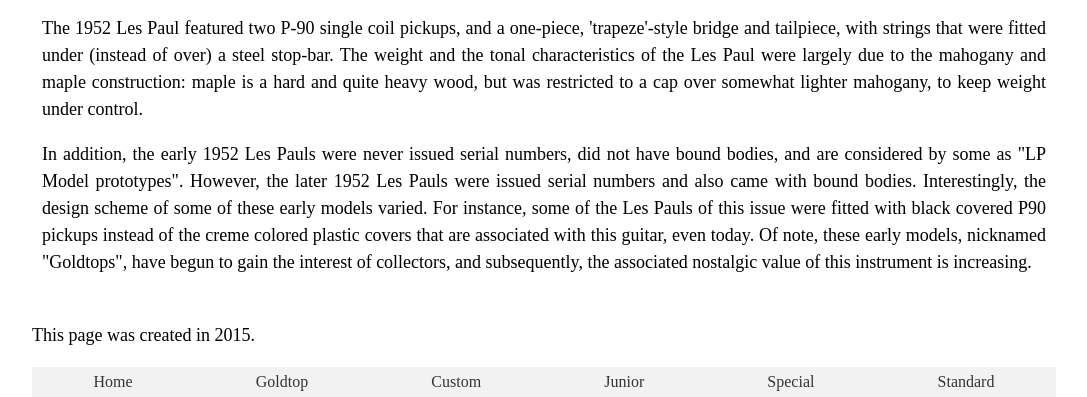
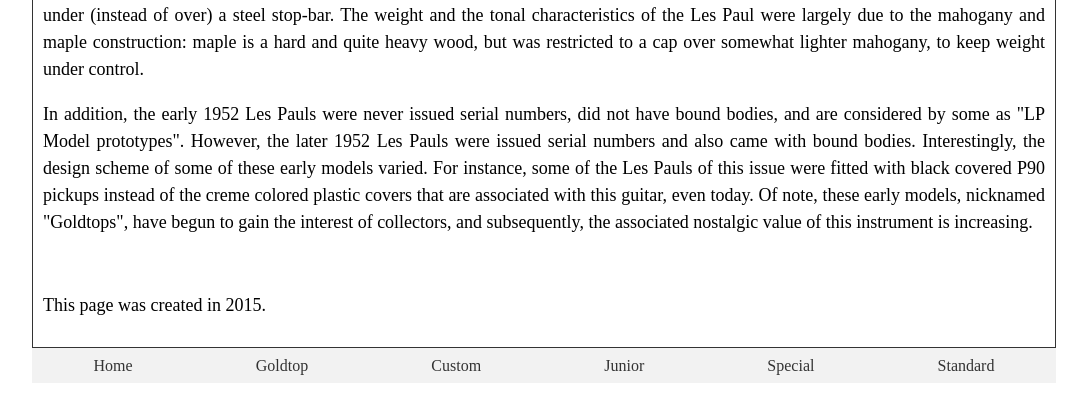
Before and after one commit to kajiman-lim/Gibson_repository, a plain HTML site: page pages/goldtop.html in a window 1280 px wide. Shown: the part 728-1125 px from the top of the page, without its empty margins (96-1183 px from the left). Drawn offline with Linux system fonts and the light colour scheme.

Commit message:
update all pages

```diff
--- a/pages/goldtop.html
+++ b/pages/goldtop.html
@@ -17,6 +17,7 @@
 <body>
 
 
+
 <header>
 	<h1>The Gibson Les Paul Story</h1>
 	<h3>Dedicated to the legendary Les Paul guitars</h3>
@@ -33,15 +34,16 @@
 	</ul>
 </nav>
 
-<section>
+<div class="main-body">
+
 	<img src="../images/goldtop.jpg">
-</section>
+
 
 <section>
 
-<header>
+<div class="head">
 	<h2>Goldtop (1952–1958)</h2>
-</header>
+</div>
 
 <p>
 The 1952 Les Paul featured two P-90 single coil pickups, and a one-piece, 'trapeze'-style bridge and tailpiece, with strings that were fitted under (instead of over) a steel stop-bar.  The weight and the tonal characteristics of the Les Paul were largely due to the mahogany and maple construction: maple is a hard and quite heavy wood, but was restricted to a cap over somewhat lighter mahogany, to keep weight under control.</p>
@@ -49,18 +51,21 @@
 
 <p>In addition, the early 1952 Les Pauls were never issued serial numbers, did not have bound bodies, and are considered by some as &quot;LP Model prototypes&quot;. However, the later 1952 Les Pauls were issued serial numbers and also came with bound bodies. Interestingly, the design scheme of some of these early models varied. For instance, some of the Les Pauls of this issue were fitted with black covered P90 pickups instead of the creme colored plastic covers that are associated with this guitar, even today. Of note, these early models, nicknamed &quot;Goldtops&quot;, have begun to gain the interest of collectors, and subsequently, the associated nostalgic value of this instrument is increasing. </p>
 </section>
+
+<section>
+	<p>This page was created in 2015.</p>
+</section>
+</div>
+
 <footer>
-<p>This page was created in 2015.</p>
-	<nav>
-		<ul class="menu">
-			<li class="menu_item"><a class="menu_link_buttom" href="../index.html">Home</a></li>
-			<li class="menu_item"><a class="menu_link_buttom" href="goldtop.html">Goldtop</a></li>
-			<li class="menu_item"><a class="menu_link_buttom" href="custom.html">Custom</a></li>
-			<li class="menu_item"><a class="menu_link_buttom" href="junior.html">Junior</a></li>
-			<li class="menu_item"><a class="menu_link_buttom" href="special.html">Special</a></li>
-			<li class="menu_item"><a class="menu_link_buttom" href="standard.html">Standard</a></li>
+		<ul class="menu_buttom">
+			<li class="menu_item_buttom"><a class="menu_link_buttom" href="../index.html">Home</a></li>
+			<li class="menu_item_buttom"><a class="menu_link_buttom" href="goldtop.html">Goldtop</a></li>
+			<li class="menu_item_buttom"><a class="menu_link_buttom" href="custom.html">Custom</a></li>
+			<li class="menu_item_buttom"><a class="menu_link_buttom" href="junior.html">Junior</a></li>
+			<li class="menu_item_buttom"><a class="menu_link_buttom" href="special.html">Special</a></li>
+			<li class="menu_item_buttom"><a class="menu_link_buttom" href="standard.html">Standard</a></li>
 		</ul>
-	</nav>
 </footer>
 
 </body>
--- a/styles.css
+++ b/styles.css
@@ -44,9 +44,9 @@
   color:#333333;
   text-decoration: none; /*Verhindert die Unterstreichung der Links*/
   display: block;
-  height: 30px;
+  height: 35px;
   text-align: center; /* horizontal zentriert*/
-  line-height: 30px;  /* vertikal zentriert*/
+  line-height: 35px;  /* vertikal zentriert*/
   }
 
 footer{
```
Also changed, not shown: pages/custom.html (+18 -13 lines), pages/junior.html (+18 -12 lines), pages/special.html (+16 -11 lines), pages/standard.html (+18 -12 lines).
